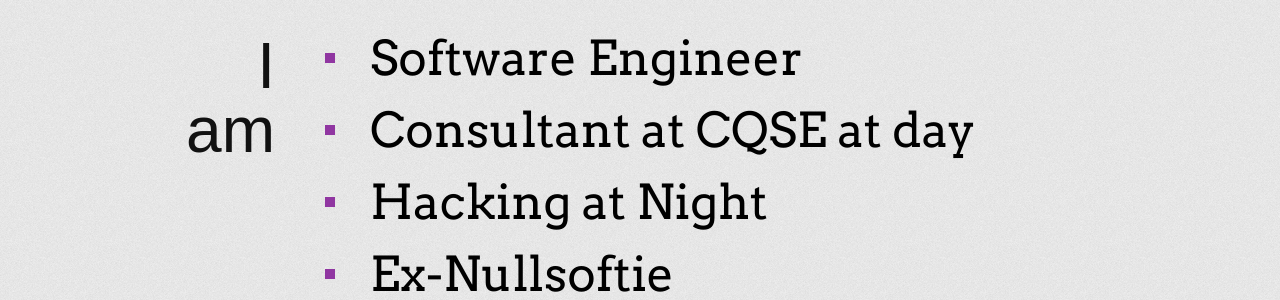
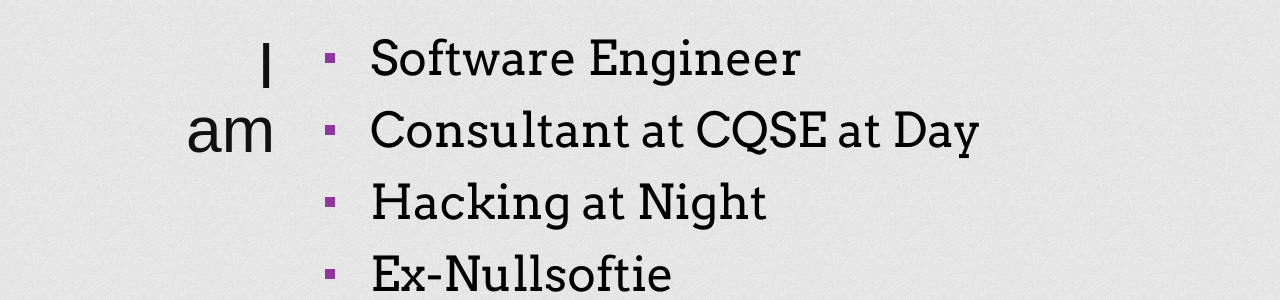
Before and after one commit to mpdeimos/mpdeimos.github.io, a Jekyll site: the page built from index.md, in a window 1280 px wide. Shown: the part 327-627 px from the top of the page. Built offline with Jekyll 4.4.1, drawn with Linux system fonts in a browser that asks for light colours; some web fonts are replaced; comment, search, counter and statistics services are not loaded.

```diff
--- a/index.md
+++ b/index.md
@@ -14,7 +14,7 @@ category: main
 <h1 class="clear span-3 first append-1">I am</h1>
 <article class="span-20 last">
 	<h1><a href="https://www.linkedin.com/in/martinpoehlmann/" title="My LinkedIn Profile">Software Engineer</a></h1>
-	<h1><a href="https://www.cqse.eu" title="work at CQSE">Consultant at CQSE at day</a></h1>
+	<h1><a href="https://www.cqse.eu" title="work at CQSE">Consultant at CQSE at Day</a></h1>
 	<h1><a href="https://github.com/mpdeimos" title="My GitHub Profile">Hacking at Night</a></h1>
 	<h1><a href="http://www.winamp.com" title="Get Winamp">Ex-Nullsoftie</a></h1>
 	<h1><a href="https://www.last.fm/user/mpdeimos" title="My Last.FM Profile">Music Enthusiast</a></h1>
```
